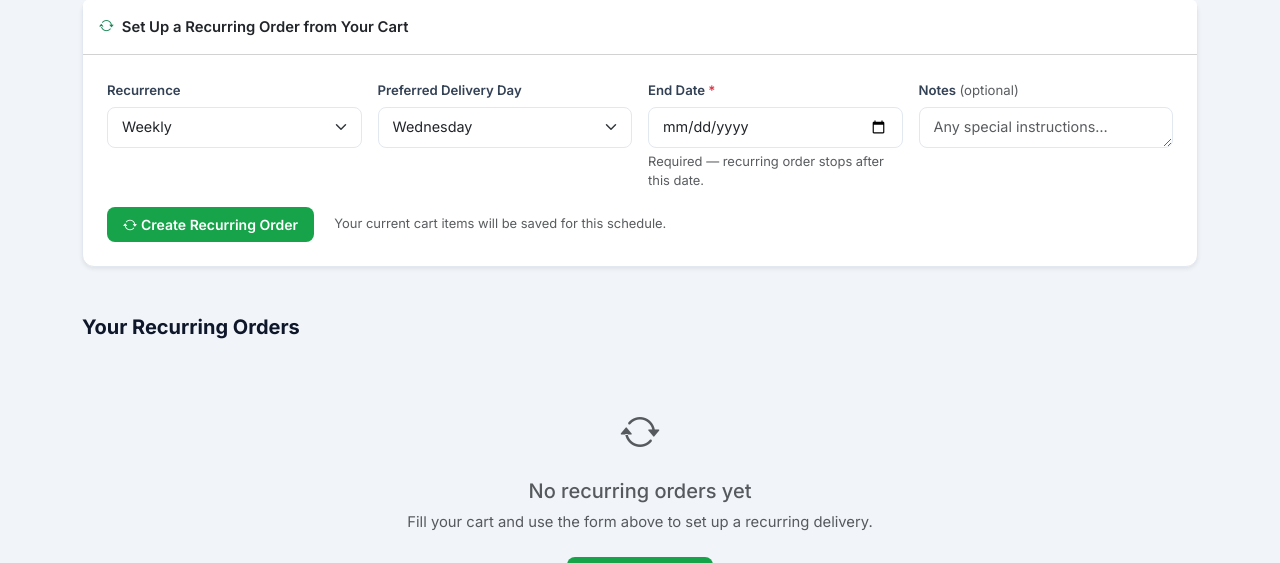
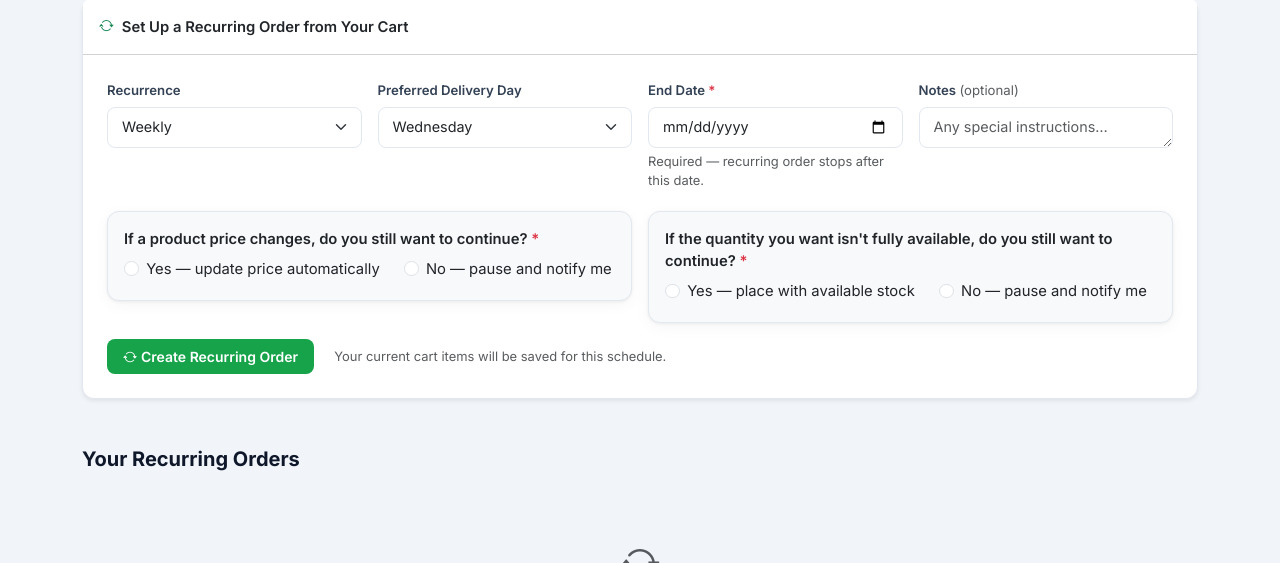
Before and after one commit to kayrask/DESD_Project, a Django app: template backend-fastapi/api/templates/customer/recurring_orders.html in a window 1280 px wide. Shown: the part 201-764 px from the top of the page. Run offline with Django 5.2, Linux system fonts and the light colour scheme; the template is opened without the code that fills it, so the values that code supplies are empty.

Commit message:
feat(desd): add price/quantity preferences to recurring order creation
- Add on_price_change and on_quantity_change fields to RecurringOrder
  (required — auto_continue or pause_notify)
- Show mandatory Yes/No radio questions on the create form
- Celery task respects preferences: auto_continue updates price/qty and
  places the order; pause_notify pauses and notifies the customer
- Out of stock always pauses regardless of preference

Co-Authored-By: Claude Sonnet 4.6 <noreply@anthropic.com>

```diff
--- a/backend-fastapi/api/templates/customer/recurring_orders.html
+++ b/backend-fastapi/api/templates/customer/recurring_orders.html
@@ -103,6 +103,49 @@
             <textarea name="notes" class="form-control" rows="1" placeholder="Any special instructions…"></textarea>
           </div>
         </div>
+
+        <!-- Preference questions — required -->
+        <div class="row g-3 mt-1">
+          <div class="col-md-6">
+            <div class="card border bg-light p-3">
+              <p class="fw-semibold mb-2">
+                If a product price changes, do you still want to continue? <span class="text-danger">*</span>
+              </p>
+              <div class="d-flex gap-4">
+                <div class="form-check">
+                  <input class="form-check-input" type="radio" name="on_price_change"
+                         id="price_auto" value="auto_continue" required>
+                  <label class="form-check-label" for="price_auto">Yes — update price automatically</label>
+                </div>
+                <div class="form-check">
+                  <input class="form-check-input" type="radio" name="on_price_change"
+                         id="price_notify" value="pause_notify" required>
+                  <label class="form-check-label" for="price_notify">No — pause and notify me</label>
+                </div>
+              </div>
+            </div>
+          </div>
+          <div class="col-md-6">
+            <div class="card border bg-light p-3">
+              <p class="fw-semibold mb-2">
+                If the quantity you want isn't fully available, do you still want to continue? <span class="text-danger">*</span>
+              </p>
+              <div class="d-flex gap-4">
+                <div class="form-check">
+                  <input class="form-check-input" type="radio" name="on_quantity_change"
+                         id="qty_auto" value="auto_continue" required>
+                  <label class="form-check-label" for="qty_auto">Yes — place with available stock</label>
+                </div>
+                <div class="form-check">
+                  <input class="form-check-input" type="radio" name="on_quantity_change"
+                         id="qty_notify" value="pause_notify" required>
+                  <label class="form-check-label" for="qty_notify">No — pause and notify me</label>
+                </div>
+              </div>
+            </div>
+          </div>
+        </div>
+
         <div class="mt-3">
           <button type="submit" class="btn btn-brand">
             <i class="bi bi-arrow-repeat me-1"></i>Create Recurring Order
```
Also changed, not shown: backend-fastapi/api/models.py (+15 -0 lines), backend-fastapi/api/tasks.py (+15 -9 lines), backend-fastapi/api/views_web.py (+9 -0 lines), backend-fastapi/api/migrations/0020_recurring_order_preferences.py (added).
